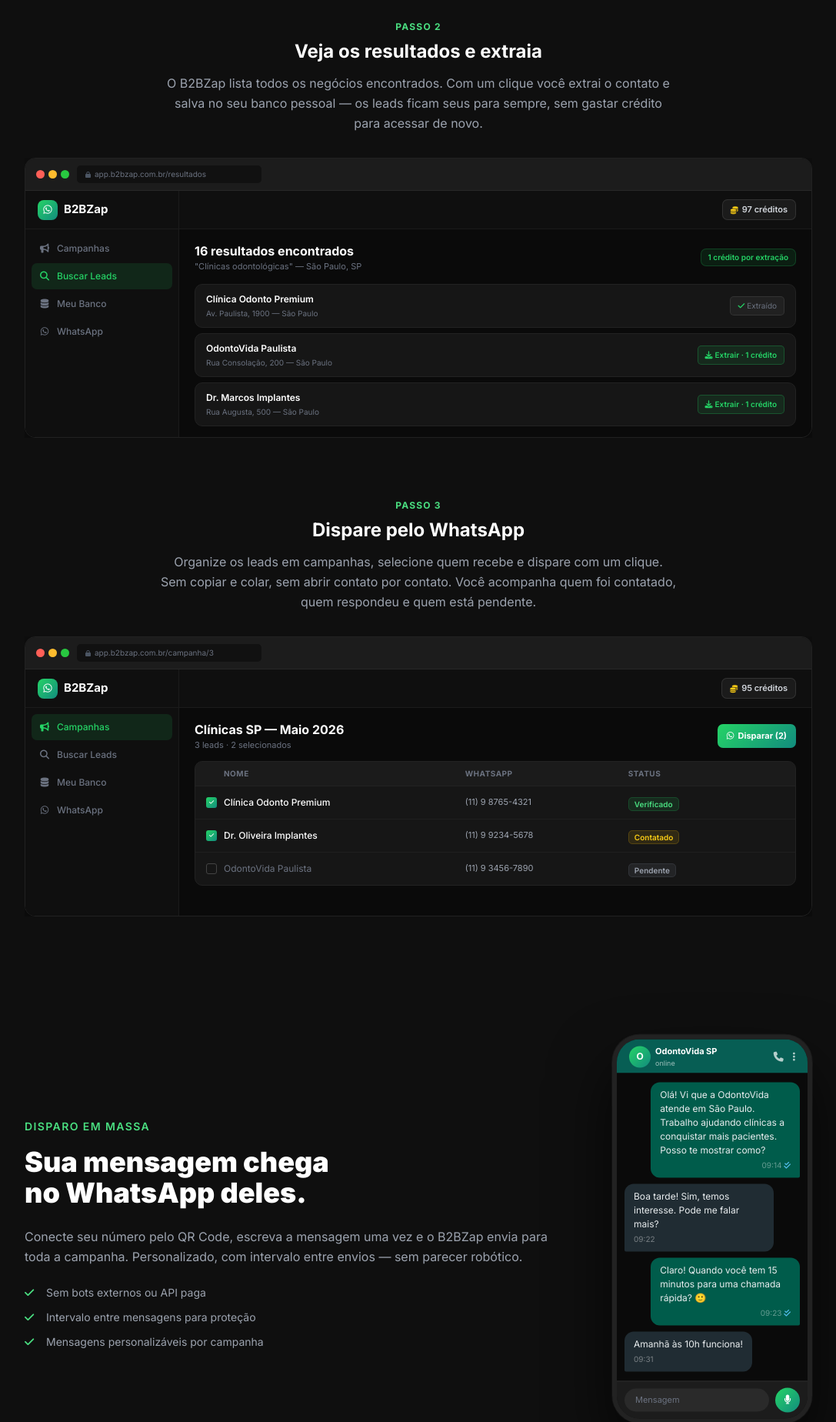
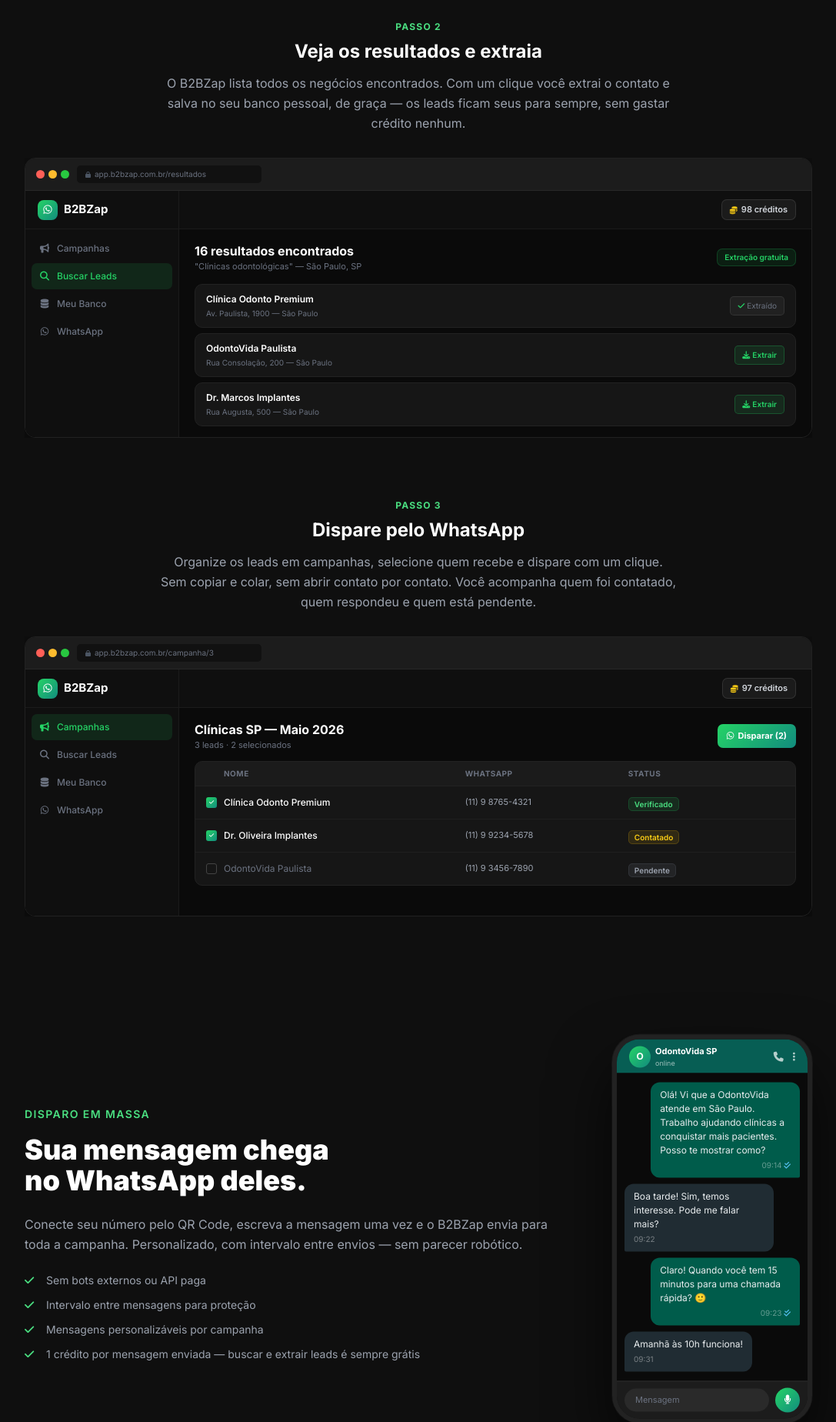
Before and after one commit to Pedrovaptbr/B2B, a Django app: page / in a window 1280 px wide. Shown: the part 1563-3411 px from the top of the page at 77% size, without its empty margins (96-1183 px from the left). Run offline with Django 5.2, Linux system fonts and the light colour scheme; some libraries are stand-ins or nearby versions.

Commit message:
atualizar textos de crédito na interface: por envio, não por extração
Parte de interface da mudança de modelo de cobrança (parte técnica já
tinha ido no commit 657696a). Varri as 17 páginas reais do site (achei
e ignorei 8 templates órfãos sem view nenhuma apontando pra eles) e
corrigi todo texto que descrevia "1 crédito por extração" — agora busca
e extração são sempre grátis, e o crédito é gasto só no disparo.

- landing_page.html: mockups dos 3 passos, seção de disparo, planos,
  pacotes avulsos e FAQ ("O que é um crédito?") reescritos
- accounts/planos.html: mesma correção nos dois planos e no aviso de saldo
- accounts/checkout_success.html: "100 créditos de extração" → "100
  créditos por mês (100 mensagens enviadas)"
- leads/campanha_buscar.html: removido "Extrair · 1 crédito" e o cálculo
  de custo no botão de seleção em massa (data-custo, "· X crédito(s)")
- leads/meu_banco.html: corrigido "sem gastar crédito pra... disparar"
  (agora disparar É o que gasta crédito)

Verificado no navegador: todas as páginas editadas renderizam sem erro
de console, com o novo texto aparecendo corretamente.

Co-Authored-By: Claude Sonnet 5 <noreply@anthropic.com>

```diff
--- a/templates/accounts/checkout_success.html
+++ b/templates/accounts/checkout_success.html
@@ -15,7 +15,7 @@
 
         <div class="rounded-xl border border-green-500/20 bg-green-500/8 p-5 mb-8 text-left space-y-2.5">
             <p class="flex items-center gap-2 text-sm text-gray-300">
-                <i class="fas fa-check-circle text-green-400 w-4"></i> 100 créditos de extração por mês
+                <i class="fas fa-check-circle text-green-400 w-4"></i> 100 créditos por mês (100 mensagens enviadas)
             </p>
             <p class="flex items-center gap-2 text-sm text-gray-300">
                 <i class="fas fa-check-circle text-green-400 w-4"></i> Campanhas ilimitadas
--- a/templates/landing_page.html
+++ b/templates/landing_page.html
@@ -275,7 +275,7 @@
                                         <div style="margin-bottom:12px;"><label style="display:block;font-size:10px;font-weight:600;color:#9ca3af;margin-bottom:6px;text-transform:uppercase;letter-spacing:0.05em;">Nicho de Mercado</label><div style="background:#0f0f0f;border:1px solid rgba(37,211,102,0.4);border-radius:8px;padding:8px 12px;color:#e5e7eb;font-size:13px;">Clínicas odontológicas</div></div>
                                         <div style="margin-bottom:14px;"><label style="display:block;font-size:10px;font-weight:600;color:#9ca3af;margin-bottom:6px;text-transform:uppercase;letter-spacing:0.05em;">Localização</label><div style="background:#0f0f0f;border:1px solid rgba(37,211,102,0.4);border-radius:8px;padding:8px 12px;color:#e5e7eb;font-size:13px;">São Paulo, SP</div></div>
                                         <div style="width:100%;padding:10px;background:linear-gradient(135deg,#25D366,#128C7E);border-radius:8px;color:white;font-size:12px;font-weight:700;display:flex;align-items:center;justify-content:center;gap:7px;"><i class="fas fa-search"></i>Buscar no Google Maps</div>
-                                        <p style="text-align:center;font-size:10px;color:#4b5563;margin-top:8px;">1 crédito por busca · <strong style="color:#25D366;">98 disponíveis</strong></p>
+                                        <p style="text-align:center;font-size:10px;color:#4b5563;margin-top:8px;">Busca gratuita, sem gastar crédito</p>
                                     </div>
                                 </div>
                             </div>
@@ -291,7 +291,7 @@
             <div class="max-w-2xl mx-auto text-center mb-8 reveal">
                 <p class="text-green-400 text-xs font-bold uppercase tracking-widest mb-2">Passo 2</p>
                 <h3 class="text-2xl font-bold mb-3">Veja os resultados e extraia</h3>
-                <p class="text-gray-400 leading-relaxed">O B2BZap lista todos os negócios encontrados. Com um clique você extrai o contato e salva no seu banco pessoal — os leads ficam seus para sempre, sem gastar crédito para acessar de novo.</p>
+                <p class="text-gray-400 leading-relaxed">O B2BZap lista todos os negócios encontrados. Com um clique você extrai o contato e salva no seu banco pessoal, de graça — os leads ficam seus para sempre, sem gastar crédito nenhum.</p>
             </div>
             <div class="mockup-wrapper reveal">
                 <div style="min-width:680px;">
@@ -311,12 +311,12 @@
                                 </nav>
                             </div>
                             <div style="flex:1;display:flex;flex-direction:column;overflow:hidden;">
-                                <div style="height:50px;border-bottom:1px solid rgba(255,255,255,0.05);display:flex;align-items:center;justify-content:flex-end;padding:0 20px;background:#0f0f0f;flex-shrink:0;"><div style="display:flex;align-items:center;gap:5px;padding:4px 10px;background:rgba(255,255,255,0.05);border:1px solid rgba(255,255,255,0.1);border-radius:7px;"><i class="fas fa-coins" style="color:#facc15;font-size:10px;"></i><span style="font-size:11px;color:#d1d5db;font-weight:600;">97 créditos</span></div></div>
+                                <div style="height:50px;border-bottom:1px solid rgba(255,255,255,0.05);display:flex;align-items:center;justify-content:flex-end;padding:0 20px;background:#0f0f0f;flex-shrink:0;"><div style="display:flex;align-items:center;gap:5px;padding:4px 10px;background:rgba(255,255,255,0.05);border:1px solid rgba(255,255,255,0.1);border-radius:7px;"><i class="fas fa-coins" style="color:#facc15;font-size:10px;"></i><span style="font-size:11px;color:#d1d5db;font-weight:600;">98 créditos</span></div></div>
                                 <div style="flex:1;padding:16px 20px;overflow-y:auto;">
-                                    <div style="margin-bottom:14px;display:flex;justify-content:space-between;align-items:center;flex-wrap:wrap;gap:8px;"><div><h2 style="font-size:16px;font-weight:700;color:white;">16 resultados encontrados</h2><p style="font-size:11px;color:#6b7280;">"Clínicas odontológicas" — São Paulo, SP</p></div><div style="font-size:10px;color:#25D366;font-weight:600;background:rgba(37,211,102,0.1);padding:3px 9px;border-radius:7px;border:1px solid rgba(37,211,102,0.2);white-space:nowrap;">1 crédito por extração</div></div>
+                                    <div style="margin-bottom:14px;display:flex;justify-content:space-between;align-items:center;flex-wrap:wrap;gap:8px;"><div><h2 style="font-size:16px;font-weight:700;color:white;">16 resultados encontrados</h2><p style="font-size:11px;color:#6b7280;">"Clínicas odontológicas" — São Paulo, SP</p></div><div style="font-size:10px;color:#25D366;font-weight:600;background:rgba(37,211,102,0.1);padding:3px 9px;border-radius:7px;border:1px solid rgba(37,211,102,0.2);white-space:nowrap;">Extração gratuita</div></div>
                                     <div style="background:#161616;border:1px solid #222;border-radius:10px;padding:10px 14px;display:flex;align-items:center;justify-content:space-between;gap:10px;margin-bottom:7px;"><div><div style="font-size:12px;font-weight:600;color:white;margin-bottom:2px;">Clínica Odonto Premium</div><div style="font-size:10px;color:#6b7280;">Av. Paulista, 1900 — São Paulo</div></div><div style="font-size:10px;color:#6b7280;padding:4px 9px;background:rgba(255,255,255,0.05);border-radius:5px;border:1px solid rgba(255,255,255,0.08);white-space:nowrap;flex-shrink:0;"><i class="fas fa-check" style="color:#25D366;margin-right:3px;"></i>Extraído</div></div>
-                                    <div style="background:#161616;border:1px solid #222;border-radius:10px;padding:10px 14px;display:flex;align-items:center;justify-content:space-between;gap:10px;margin-bottom:7px;"><div><div style="font-size:12px;font-weight:600;color:white;margin-bottom:2px;">OdontoVida Paulista</div><div style="font-size:10px;color:#6b7280;">Rua Consolação, 200 — São Paulo</div></div><div style="font-size:10px;color:#25D366;font-weight:600;padding:4px 9px;background:rgba(37,211,102,0.1);border-radius:5px;border:1px solid rgba(37,211,102,0.25);white-space:nowrap;flex-shrink:0;"><i class="fas fa-download" style="margin-right:3px;"></i>Extrair · 1 crédito</div></div>
-                                    <div style="background:#161616;border:1px solid #222;border-radius:10px;padding:10px 14px;display:flex;align-items:center;justify-content:space-between;gap:10px;"><div><div style="font-size:12px;font-weight:600;color:white;margin-bottom:2px;">Dr. Marcos Implantes</div><div style="font-size:10px;color:#6b7280;">Rua Augusta, 500 — São Paulo</div></div><div style="font-size:10px;color:#25D366;font-weight:600;padding:4px 9px;background:rgba(37,211,102,0.1);border-radius:5px;border:1px solid rgba(37,211,102,0.25);white-space:nowrap;flex-shrink:0;"><i class="fas fa-download" style="margin-right:3px;"></i>Extrair · 1 crédito</div></div>
+                                    <div style="background:#161616;border:1px solid #222;border-radius:10px;padding:10px 14px;display:flex;align-items:center;justify-content:space-between;gap:10px;margin-bottom:7px;"><div><div style="font-size:12px;font-weight:600;color:white;margin-bottom:2px;">OdontoVida Paulista</div><div style="font-size:10px;color:#6b7280;">Rua Consolação, 200 — São Paulo</div></div><div style="font-size:10px;color:#25D366;font-weight:600;padding:4px 9px;background:rgba(37,211,102,0.1);border-radius:5px;border:1px solid rgba(37,211,102,0.25);white-space:nowrap;flex-shrink:0;"><i class="fas fa-download" style="margin-right:3px;"></i>Extrair</div></div>
+                                    <div style="background:#161616;border:1px solid #222;border-radius:10px;padding:10px 14px;display:flex;align-items:center;justify-content:space-between;gap:10px;"><div><div style="font-size:12px;font-weight:600;color:white;margin-bottom:2px;">Dr. Marcos Implantes</div><div style="font-size:10px;color:#6b7280;">Rua Augusta, 500 — São Paulo</div></div><div style="font-size:10px;color:#25D366;font-weight:600;padding:4px 9px;background:rgba(37,211,102,0.1);border-radius:5px;border:1px solid rgba(37,211,102,0.25);white-space:nowrap;flex-shrink:0;"><i class="fas fa-download" style="margin-right:3px;"></i>Extrair</div></div>
                                 </div>
                             </div>
                         </div>
@@ -351,7 +351,7 @@
                                 </nav>
                             </div>
                             <div style="flex:1;display:flex;flex-direction:column;overflow:hidden;">
-                                <div style="height:50px;border-bottom:1px solid rgba(255,255,255,0.05);display:flex;align-items:center;justify-content:flex-end;padding:0 20px;background:#0f0f0f;flex-shrink:0;"><div style="display:flex;align-items:center;gap:5px;padding:4px 10px;background:rgba(255,255,255,0.05);border:1px solid rgba(255,255,255,0.1);border-radius:7px;"><i class="fas fa-coins" style="color:#facc15;font-size:10px;"></i><span style="font-size:11px;color:#d1d5db;font-weight:600;">95 créditos</span></div></div>
+                                <div style="height:50px;border-bottom:1px solid rgba(255,255,255,0.05);display:flex;align-items:center;justify-content:flex-end;padding:0 20px;background:#0f0f0f;flex-shrink:0;"><div style="display:flex;align-items:center;gap:5px;padding:4px 10px;background:rgba(255,255,255,0.05);border:1px solid rgba(255,255,255,0.1);border-radius:7px;"><i class="fas fa-coins" style="color:#facc15;font-size:10px;"></i><span style="font-size:11px;color:#d1d5db;font-weight:600;">97 créditos</span></div></div>
                                 <div style="flex:1;padding:16px 20px;overflow-y:auto;">
                                     <div style="margin-bottom:12px;display:flex;justify-content:space-between;align-items:center;gap:8px;flex-wrap:wrap;"><div><h2 style="font-size:16px;font-weight:700;color:white;">Clínicas SP — Maio 2026</h2><p style="font-size:11px;color:#6b7280;">3 leads · 2 selecionados</p></div><div style="padding:7px 12px;background:linear-gradient(135deg,#25D366,#128C7E);border-radius:7px;color:white;font-size:11px;font-weight:700;display:flex;align-items:center;gap:5px;cursor:pointer;flex-shrink:0;"><i class="fab fa-whatsapp"></i>Disparar (2)</div></div>
                                     <div style="background:#161616;border:1px solid #222;border-radius:10px;overflow:hidden;">
@@ -393,6 +393,10 @@
                     <div class="flex items-center gap-3 text-sm text-gray-400">
                         <i class="fas fa-check text-green-400 w-4 flex-shrink-0"></i>
                         Mensagens personalizáveis por campanha
+                    </div>
+                    <div class="flex items-center gap-3 text-sm text-gray-400">
+                        <i class="fas fa-check text-green-400 w-4 flex-shrink-0"></i>
+                        1 crédito por mensagem enviada — buscar e extrair leads é sempre grátis
                     </div>
                 </div>
             </div>
@@ -472,9 +476,9 @@
                     <p class="text-gray-600 text-sm mt-1">Para sempre</p>
                 </div>
                 <ul class="space-y-3 mb-8 text-sm text-gray-400">
-                    <li class="flex items-center gap-3"><i class="fas fa-check text-green-400 w-4"></i> 1 crédito de extração</li>
+                    <li class="flex items-center gap-3"><i class="fas fa-check text-green-400 w-4"></i> 1 crédito (1 mensagem enviada)</li>
                     <li class="flex items-center gap-3"><i class="fas fa-check text-green-400 w-4"></i> Campanhas ilimitadas</li>
-                    <li class="flex items-center gap-3"><i class="fas fa-check text-green-400 w-4"></i> Busca no Google Maps</li>
+                    <li class="flex items-center gap-3"><i class="fas fa-check text-green-400 w-4"></i> Busca e extração de leads ilimitadas e grátis</li>
                     <li class="flex items-center gap-3 text-gray-600"><i class="fas fa-times w-4"></i> Recarga mensal automática</li>
                     <li class="flex items-center gap-3 text-gray-600"><i class="fas fa-times w-4"></i> Suporte prioritário</li>
                 </ul>
@@ -492,12 +496,12 @@
                         <span class="text-5xl font-black">R$27</span><span class="text-2xl font-black">,90</span>
                         <span class="text-gray-400 mb-1">/mês</span>
                     </div>
-                    <p class="text-xs text-gray-500 mt-1">≈ R$0,28 por lead. Menos que qualquer anúncio.</p>
+                    <p class="text-xs text-gray-500 mt-1">≈ R$0,28 por mensagem enviada. Menos que qualquer anúncio.</p>
                 </div>
                 <ul class="space-y-3 mb-8 text-sm text-gray-300">
                     <li class="flex items-center gap-3"><i class="fas fa-check text-green-400 w-4"></i> <strong>100 créditos</strong> por mês</li>
                     <li class="flex items-center gap-3"><i class="fas fa-check text-green-400 w-4"></i> Campanhas ilimitadas</li>
-                    <li class="flex items-center gap-3"><i class="fas fa-check text-green-400 w-4"></i> Busca no Google Maps</li>
+                    <li class="flex items-center gap-3"><i class="fas fa-check text-green-400 w-4"></i> Busca e extração de leads ilimitadas e grátis</li>
                     <li class="flex items-center gap-3"><i class="fas fa-check text-green-400 w-4"></i> Recarga automática todo mês</li>
                     <li class="flex items-center gap-3"><i class="fas fa-check text-green-400 w-4"></i> Desconto em créditos avulsos</li>
                     <li class="flex items-center gap-3"><i class="fas fa-check text-green-400 w-4"></i> Suporte prioritário</li>
@@ -522,7 +526,7 @@
                             <i class="fas fa-coins text-yellow-400"></i>
                         </div>
                         <p class="text-lg font-black text-white">20 créditos</p>
-                        <p class="text-xs text-gray-600 mt-0.5">= 20 extrações</p>
+                        <p class="text-xs text-gray-600 mt-0.5">= 20 mensagens enviadas</p>
                     </div>
                     <div class="mb-5 flex-1">
                         <p class="text-2xl font-black text-white">R$9,90</p>
@@ -539,7 +543,7 @@
                             <i class="fas fa-coins text-green-400"></i>
                         </div>
                         <p class="text-lg font-black text-white">50 créditos</p>
-                        <p class="text-xs text-green-400/60 mt-0.5">= 50 extrações</p>
+                        <p class="text-xs text-green-400/60 mt-0.5">= 50 mensagens enviadas</p>
                     </div>
                     <div class="mb-5 flex-1">
                         <p class="text-2xl font-black text-white">R$22,90</p>
@@ -555,7 +559,7 @@
                             <i class="fas fa-coins text-orange-400"></i>
                         </div>
                         <p class="text-lg font-black text-white">100 créditos</p>
-                        <p class="text-xs text-gray-600 mt-0.5">= 100 extrações</p>
+                        <p class="text-xs text-gray-600 mt-0.5">= 100 mensagens enviadas</p>
                     </div>
                     <div class="mb-5 flex-1">
                         <p class="text-2xl font-black text-white">R$39,90</p>
@@ -609,11 +613,11 @@
             </div>
             <div class="card-bg rounded-2xl overflow-hidden">
                 <button onclick="toggleFaq(this)" class="w-full flex items-center justify-between p-6 text-left hover:bg-white/5 transition-colors">
-                    <span class="font-semibold">O que é um crédito de extração?</span>
+                    <span class="font-semibold">O que é um crédito?</span>
                     <i class="fas fa-plus text-green-400 faq-icon flex-shrink-0 ml-4"></i>
                 </button>
                 <div class="faq-answer px-6 text-gray-400 text-sm leading-relaxed">
-                    <div class="pb-6">Créditos são usados para extrair leads novos do Google Maps. Cada busca consome 1 crédito e retorna vários contatos. Os leads já extraídos ficam salvos no seu banco para sempre — você só gasta crédito ao buscar leads novos, não para acessar ou disparar para os que já tem.</div>
+                    <div class="pb-6">Crédito é gasto só quando uma mensagem é efetivamente enviada pelo WhatsApp — 1 crédito por envio. Buscar empresas no Google Maps e extrair o contato pro seu banco pessoal é sempre grátis e ilimitado, não gasta crédito nenhum.</div>
                 </div>
             </div>
             <div class="card-bg rounded-2xl overflow-hidden">
--- a/templates/leads/meu_banco.html
+++ b/templates/leads/meu_banco.html
@@ -7,7 +7,7 @@
 <div class="rounded-xl border border-white/8 p-6 mb-6 flex flex-col sm:flex-row sm:items-center sm:justify-between gap-4" style="background:#111;">
     <div>
         <h1 class="text-xl font-bold text-white">Meu Banco de Leads</h1>
-        <p class="text-sm text-gray-500 mt-1">Leads salvos para sempre — sem gastar crédito para acessar ou disparar.</p>
+        <p class="text-sm text-gray-500 mt-1">Leads salvos para sempre, sem gastar crédito pra acessar — crédito é gasto só ao disparar mensagem.</p>
     </div>
     <div class="flex items-center gap-4 flex-shrink-0">
         <div class="text-right">
```
Also changed, not shown: templates/accounts/planos.html (+8 -8 lines), templates/leads/campanha_buscar.html (+3 -5 lines).
